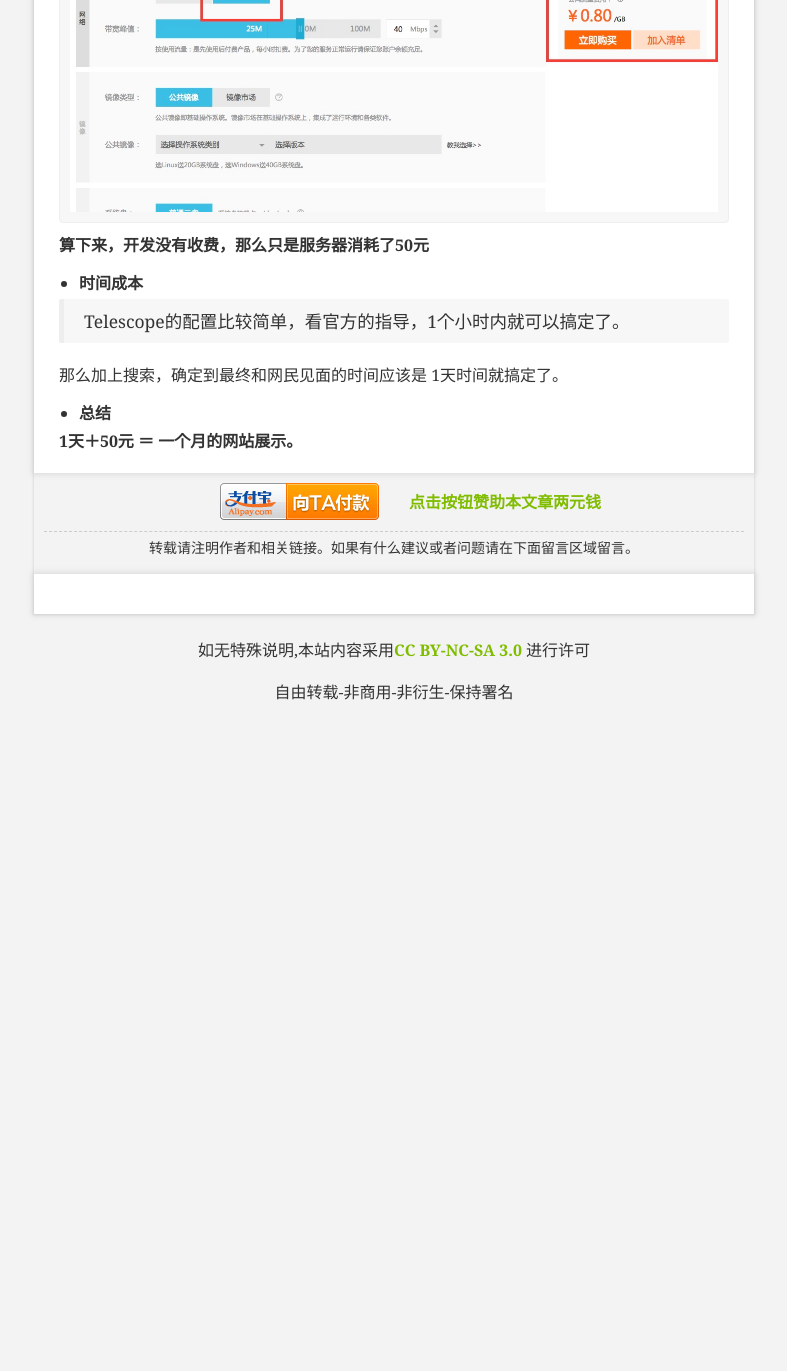
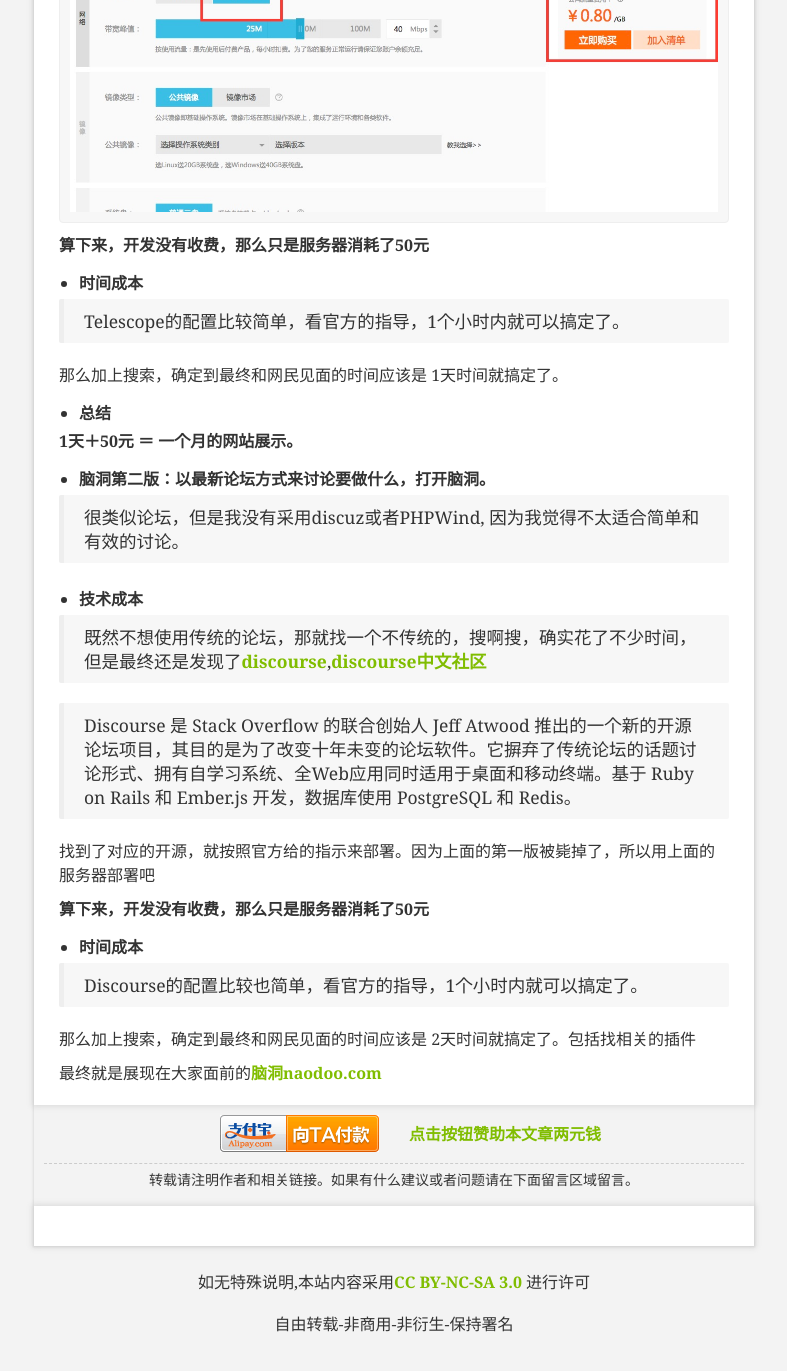
Before and after one commit to icindy/icindy.github.io, a Jekyll site: the page built from _posts/2015-06-09-how-hard-to-make-a-website.md, in a window 1280 px wide and 1400 px high, scrolled down 2638 px. Shown: the top 1371 px of the window, without its empty margins (246-1033 px from the left). Built offline with Jekyll 4.4.1, drawn with Linux system fonts in a browser that asks for light colours; nearby versions of some CDN libraries; comment, search, counter and statistics services are not loaded; before the commit the page ends 3406 px from its top, so only the background shows below that.

Commit message:
naodoo 2

```diff
--- a/_posts/2015-06-09-how-hard-to-make-a-website.md
+++ b/_posts/2015-06-09-how-hard-to-make-a-website.md
@@ -108,3 +108,26 @@ OK－以上的东西，大概的开发\修改＋部署的时间加起来没有
 - 总结
 
 **1天＋50元 ＝ 一个月的网站展示。**
+
+
+* 脑洞第二版：以最新论坛方式来讨论要做什么，打开脑洞。
+
+> 很类似论坛，但是我没有采用discuz或者PHPWind, 因为我觉得不太适合简单和有效的讨论。
+
+- 技术成本
+
+> 既然不想使用传统的论坛，那就找一个不传统的，搜啊搜，确实花了不少时间，但是最终还是发现了[discourse](http://www.discourse.org/),[discourse中文社区](http://www.discoursecn.org/)
+
+> Discourse 是 Stack Overflow 的联合创始人 Jeff Atwood 推出的一个新的开源论坛项目，其目的是为了改变十年未变的论坛软件。它摒弃了传统论坛的话题讨论形式、拥有自学习系统、全Web应用同时适用于桌面和移动终端。基于 Ruby on Rails 和 Ember.js 开发，数据库使用 PostgreSQL 和 Redis。
+
+找到了对应的开源，就按照官方给的指示来部署。因为上面的第一版被毙掉了，所以用上面的服务器部署吧
+
+**算下来，开发没有收费，那么只是服务器消耗了50元**
+
+- 时间成本
+
+> Discourse的配置比较也简单，看官方的指导，1个小时内就可以搞定了。
+
+那么加上搜索，确定到最终和网民见面的时间应该是 2天时间就搞定了。包括找相关的插件
+
+最终就是展现在大家面前的[脑洞naodoo.com](http://naodoo.com/)
```
